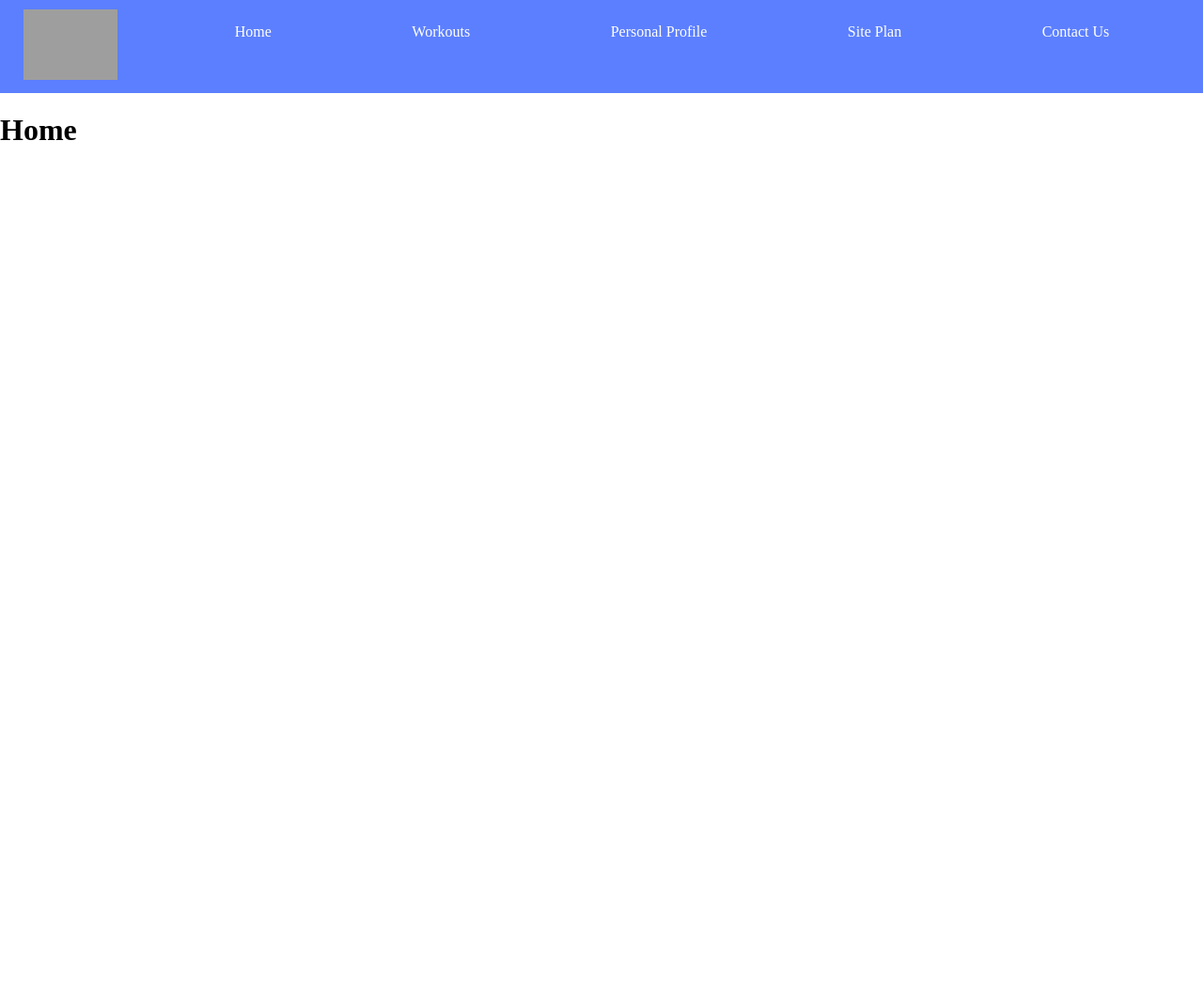
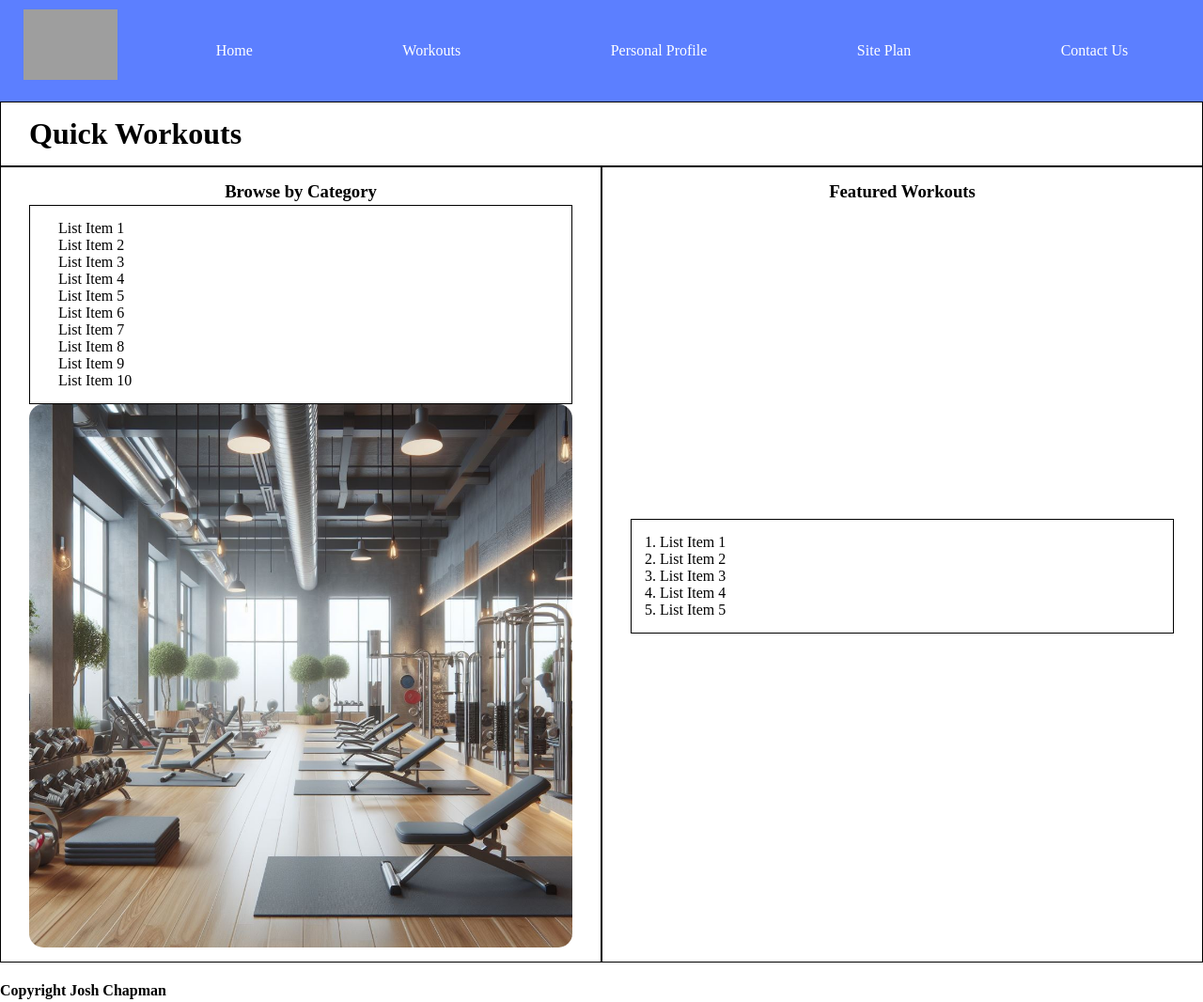
Before and after one commit to funnyfranky/portfolio, a plain HTML site: page index.html in a window 1280 px wide. Shown: the whole page at 94% size. Before the commit the page ends 800 px from the top, so only its background shows below. Drawn offline with Linux system fonts and the light colour scheme; grey boxes are pictures that could not be loaded.

Commit message:
Updated navigation html on all pages and added body/footer html to home page.

```diff
--- a/index.html
+++ b/index.html
@@ -5,7 +5,7 @@
     <meta charset="UTF-8">
     <meta name="viewport" content="width=device-width, initial-scale=1.0">
     <title>Home | Quick Workouts</title>
-    <link rel="icon" href="images/favicon.png">
+    <link rel="icon" href="favicon.png">
     <link rel="stylesheet" href="styles/style.css">
 </head>
 
@@ -15,22 +15,64 @@
             <img class="logo" src="images/logo.png">
         </a>
         <nav>
-            <a href="/">Home</a>
-            <a href="workouts.html">Workouts</a>
-            <a href="personal_profile.html">Personal Profile</a>
-            <a href="site-plan.html">Site Plan</a>
-            <a href="contact.html">Contact Us</a>
+            <ul>
+                <li><a href="/">Home</a></li>
+                <li><a href="workouts.html">Workouts</a></li>
+                <li><a href="personal_profile.html">Personal Profile</a></li>
+                <li><a href="site-plan.html">Site Plan</a></li>
+                <li><a href="contact.html">Contact Us</a></li>
+            </ul>
         </nav>
 
     </header>
     <main>
-        <h1>Home</h1>
+        <h1 class="solid_border">Quick Workouts</h1>
+        <div class="home_main_content">
+            <div class="main_card solid_border browse_by_category">
+                <h3>Browse by Category</h3>
+                <div class="workout_list">
+                    <ul class="solid_border">
+                        <li>List Item 1</li>
+                        <li>List Item 2</li>
+                        <li>List Item 3</li>
+                        <li>List Item 4</li>
+                        <li>List Item 5</li>
+                        <li>List Item 6</li>
+                        <li>List Item 7</li>
+                        <li>List Item 8</li>
+                        <li>List Item 9</li>
+                        <li>List Item 10</li>
+                    </ul>
+
+                </div>
+                <img src="images/clean_gym2.jpeg" class="main_img"
+                alt="ai generated clean looking gym with many weights and benches for working out, there are plants spaced on the edges and also mirror on the whole length of the right wall">
+            </div>
+            <div class="main_card solid_border featured_workouts">
+                <h3>Featured Workouts</h3>
+                <div class="workout_list">
+                    <ol class="solid_border">
+                        <li>List Item 1</li>
+                        <li>List Item 2</li>
+                        <li>List Item 3</li>
+                        <li>List Item 4</li>
+                        <li>List Item 5</li>
+                    </ol>
+                </div>
+            </div>
+        </div>
 
     </main>
 
-    <footer>
-
-
+    <footer class="grid_2_left_larger">
+        <div class="grid_2_even">
+            <h4>Copyright Josh Chapman</h4>
+        </div>
+        <div class="grid_3_even">
+            <img src="https://github.githubassets.com/favicons/favicon.png" alt="">
+            <img src="images/facebook_logo.jpg" alt="">
+            <img src="images/instagram_logo.jpg" alt="">
+        </div>
     </footer>
 
 </body>
--- a/styles/style.css
+++ b/styles/style.css
@@ -4,10 +4,11 @@ header {
     grid-template-columns: 150px auto;
 }
 
-nav {
+nav ul {
+    list-style-type: none;
     display: flex;
     justify-content: space-around;
-    padding: 25px;
+    margin: 45px 0;
 }
 
 nav a {
@@ -27,8 +28,41 @@ header .logo {
     max-height: 200px;
 }
 
+footer .grid_2_left_larger {
+    display: grid;
+    grid-template-columns: 3fr 2fr;
+}
+
 .logo_link {
     margin: 10px auto;
+}
+
+.home_main_content {
+    max-width: 100%;
+    display: grid;
+    grid-template-columns: 1fr 1fr;
+}
+
+.main_card {
+    display: grid;
+
+}
+
+.main_card h3 {
+    height: 25px;
+    padding: 0;
+    margin: 0 auto;
+}
+
+.main_img {
+    max-width: 100%;
+    border-radius: 15px;
+}
+
+.solid_border {
+    border: 1px solid black;
+    padding: 15px 30px;
+    margin: 0;
 }
 
 /* --- Styles for form on contact us page --- */
```
Also changed, not shown: contact.html (+10 -7 lines), personal_profile.html (+9 -6 lines), site-plan.html (+1 -0 lines), workouts.html (+9 -6 lines), 2 other files.
